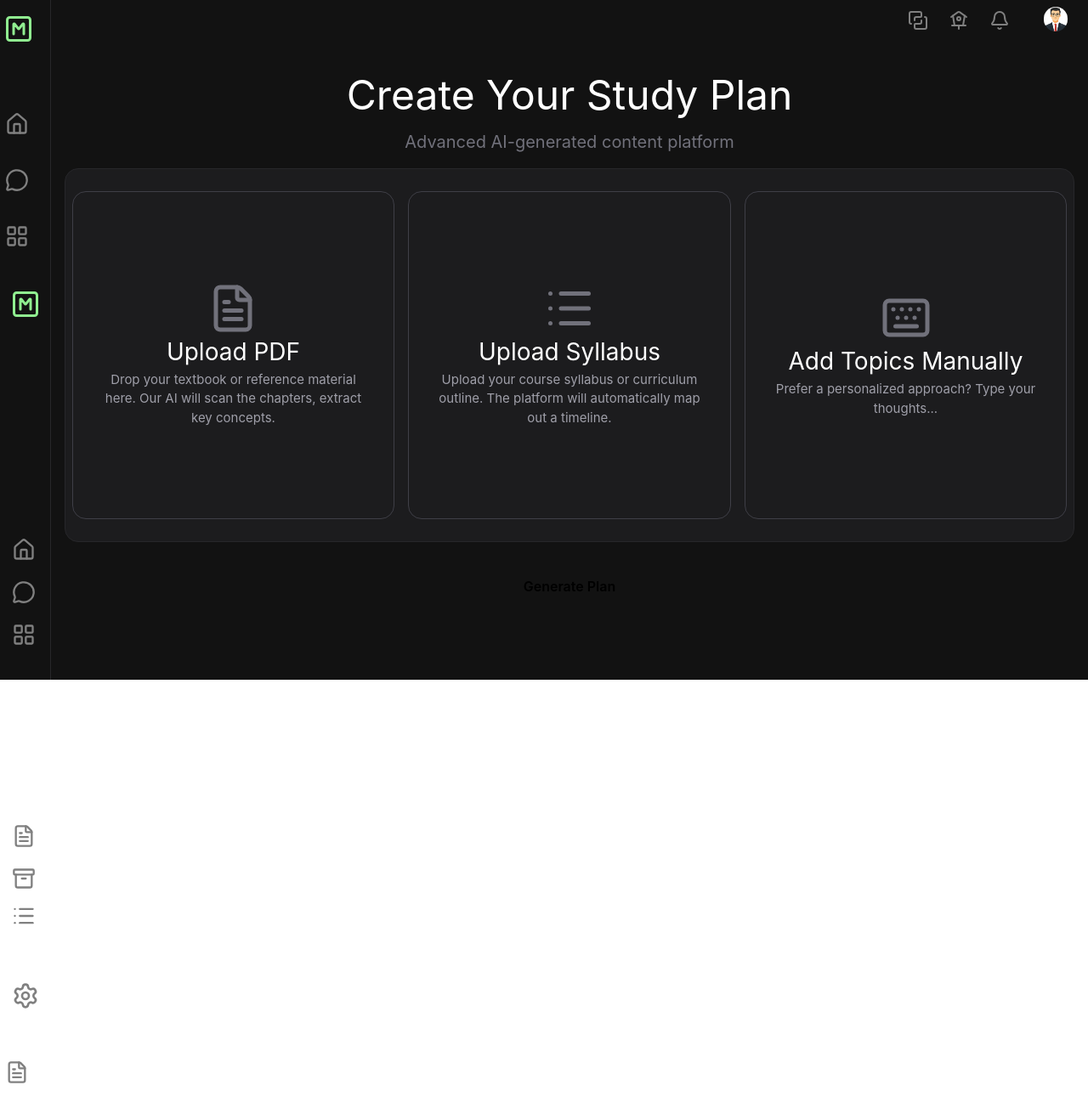
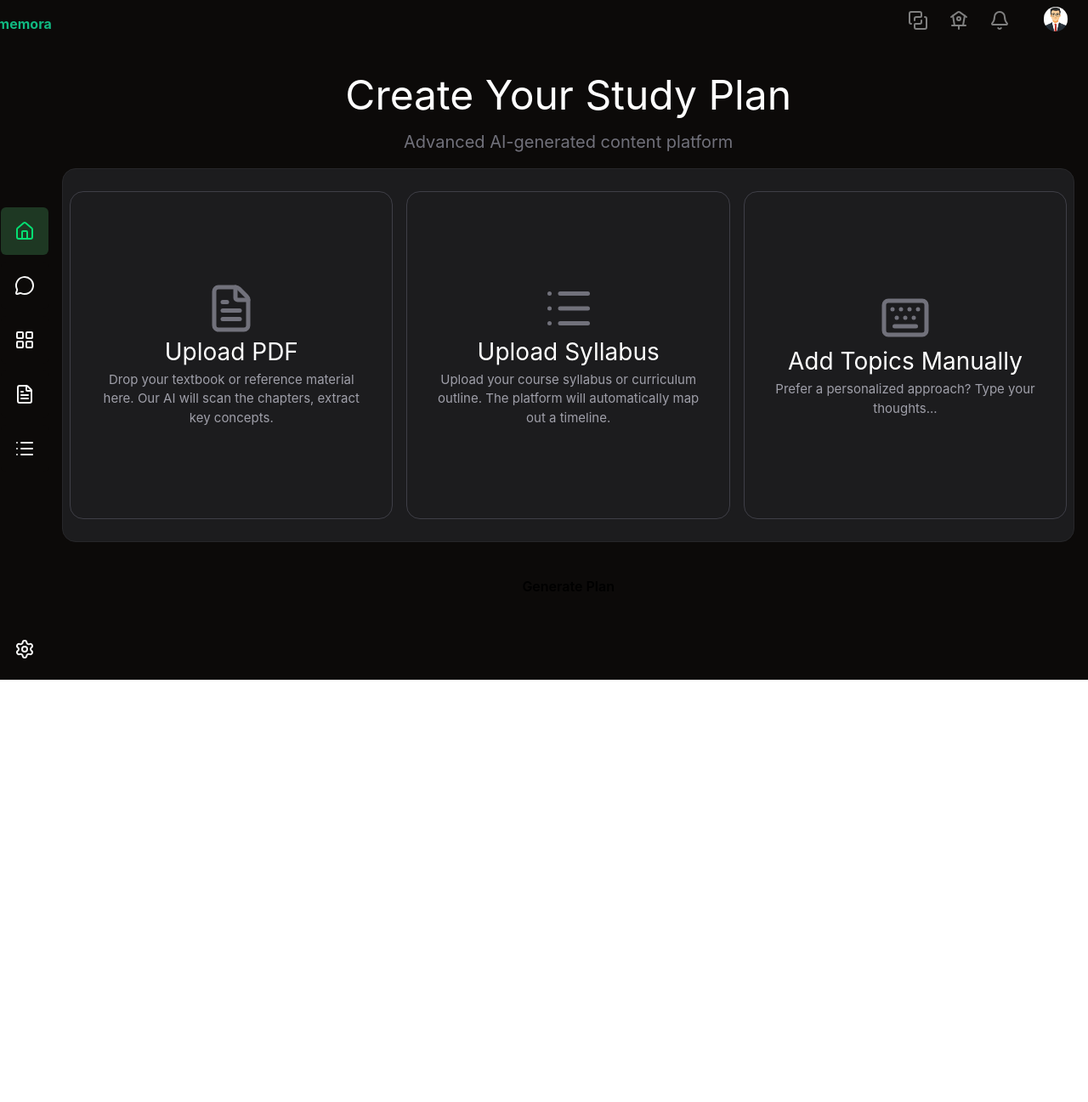
Before and after one commit to Dev-Saurabh-K/memora, a React (Vite) app: page /page2 in a window 1280 px wide. Shown: the top 1297 px of the page at 85% size. After the commit the page ends 800 px from the top, so only its background shows below. Built offline with nearby package versions, Linux system fonts and the light colour scheme.

Commit message:
liftside navbar

```diff
--- a/src/Pages/Authentication/Login.jsx
+++ b/src/Pages/Authentication/Login.jsx
@@ -68,7 +68,7 @@ const Login = () => {
 
   return (
     <div className="flex min-h-screen items-center justify-center bg-black px-4 text-stone-950 flex-col">
-      <Logo />
+      <Logo classname={"text-7xl"}/>
 
       <h2 className="text-[#F8FAFC] font-sans text-3xl font-bold">
         Welcome back!
--- a/src/Pages/Authentication/Logo.jsx
+++ b/src/Pages/Authentication/Logo.jsx
@@ -1,9 +1,9 @@
 
 
-const Logo = ()=>{
+const Logo = ({classname})=>{
 
     return(
-        <div className="text-[#10B981]  font-sans text-8xl font-bold fixed top-4">
+        <div className={`text-[#10B981]  font-sans font-bold fixed top-4 ${classname}`}>
             memora
         </div>
     )
--- a/src/Pages/Authentication/Signup.jsx
+++ b/src/Pages/Authentication/Signup.jsx
@@ -66,7 +66,7 @@ const Signup = () => {
 
   return (
     <div className="flex min-h-screen items-center justify-center bg-black px-4 text-stone-950 flex-col">
-      <Logo />
+      <Logo classname={"text-7xl"}/>
       <h2 className="text-[#F8FAFC] font-sans text-3xl font-bold">Create an account</h2>
       <p className="text-[#F8FAFC] font-sans">Start your learning adventure today</p>
 
--- a/src/Pages/Page2/Logo.jsx
+++ b/src/Pages/Page2/Logo.jsx
@@ -1,13 +1,12 @@
-
-import {SquareM} from "lucide-react"
 
 
-const Logo = () => {
-  return (
-    <div >
-      <SquareM className='lg:w-9 lg:h-9' size={25} color='lightgreen'/>
-    </div>
-  )
+const Logo = ({classname})=>{
+
+    return(
+        <div className={`text-[#10B981]  font-sans font-bold fixed top-4 ${classname}`}>
+            memora
+        </div>
+    )
 }
 
-export default Logo
+export default Logo;
--- a/src/Pages/Page2/SideBarButtons.jsx
+++ b/src/Pages/Page2/SideBarButtons.jsx
@@ -1,4 +1,4 @@
-
+import { useState } from "react";
 import {
   Home,
   MessageCircle,
@@ -7,97 +7,54 @@ import {
   Archive,
   List,
   Settings,
+  FileX,
 } from "lucide-react";
 import Logo from "./Logo";
-import { Link } from "react-router-dom";
-const SideBarButtons = (props) => {
-  return (
-    <div className=" h-screen flex flex-col justify-between">
-      <div>
-        <div className="mt-4 px-2 ">
-          <Logo />
-        </div>
-
-        <div className="lg:mt-20 mt-15 mb-8 flex flex-col px-2 gap-8">
-          <Link to="/home">
-            <button className="cursor-pointer hover:scale-120 transition duration-300">
-              <Home size={23} color="gray" className="lg:w-8 lg:h-7" />
-            </button>
-          </Link>
-
-          <Link to="/chat">
-            <button className="cursor-pointer hover:scale-120 transition duration-300">
-              <MessageCircle size={23} color="gray" className="lg:w-8 lg:h-7" />
-            </button>
-          </Link>
-
-          <button className="cursor-pointer hover:scale-120 transition duration-300">
-            <LayoutGrid size={23} color="gray" className="lg:w-8 lg:h-7" />
-          </button>
-
-        <div className=' h-screen flex flex-col justify-between'>
+import { Link, useLocation } from "react-router-dom";
 
 
-            <div className='mt-4 px-2 '><Logo/></div>
-
-
-                <div className='lg:mt-20 mt-15 mb-8 flex flex-col px-2 gap-4'>
-
-                    <Link to="/home">
-                    <button className='cursor-pointer hover:scale-120 transition duration-300'>
-                        <Home size={23} color="gray" className='lg:w-8 lg:h-7' />
-                    </button>
-                    </Link>
-
-                    <Link to="/chat">
-                    <button className='cursor-pointer hover:scale-120 transition duration-300'><MessageCircle size={23} color="gray" className='lg:w-8 lg:h-7' />
-                    </button>
-                    </Link>
-
-                    <button className='cursor-pointer hover:scale-120 transition duration-300'><LayoutGrid size={23} color="gray" className='lg:w-8 lg:h-7' /></button>
-                </div>
-
-                <div className=' mb-8 flex flex-col px-2 gap-4'>
-
-                    <Link to="/study-notes">
-                    <button className='cursor-pointer hover:scale-120 transition duration-300'>
-                        <FileText size={23} color="gray" className='lg:w-8 lg:h-7' /></button>
-                    </Link>
-
-                    <button className='cursor-pointer hover:scale-120 transition duration-300'>
-                        <Archive size={23} color="gray" className='lg:w-8 lg:h-7' /></button>
-
-
-                    <button className='cursor-pointer hover:scale-120 transition duration-300'><List size={23} color="gray" className='lg:w-8 lg:h-7' /></button>
-                </div>
-
-            </div>
-
-            <div className=' mb-4 lg:mb-7 flex flex-col px-2'>
-                <button className='cursor-pointer hover:scale-110 transition duration-320'>
-                    <Settings size={25} color="gray" className='lg:w-9 lg:h-8'  /></button>
-            </div>
-
-
-          <button className="cursor-pointer hover:scale-120 transition duration-300">
-            <FileText size={23} color="gray" className="lg:w-8 lg:h-7" />
-          </button>
-          <button className="cursor-pointer hover:scale-120 transition duration-300">
-            <Archive size={23} color="gray" className="lg:w-8 lg:h-7" />
-          </button>
-          <button className="cursor-pointer hover:scale-120 transition duration-300">
-            <List size={23} color="gray" className="lg:w-8 lg:h-7" />
-          </button>
+const SideBarButtons = () => {
+  // const [value, setValue] = useState("one");
+  // const handleChange = (event, newValue) => {
+  //   setValue(newValue);
+  // };
+  const location = useLocation();
+  console.log(location.pathname)
+  return (
+    <div className="h-screen text-stone-100 flex flex-col items-center justify-around ">
+      <Logo/>
+      <div className="h-fit flex flex-col items-center justify-center gap-2">
+        <Link to="/page2" className={`cursor-pointer rounded-md ${location.pathname=="/page2"? "bg-[rgba(84,192,111,0.25)]":"bg-stone-950"}`}>
+        <div>
+          <Home className={`${location.pathname=="/page2"? "text-green-400":"text-stone-100"} m-4`}/>
         </div>
+        </Link>
+        <Link to="/chat" className={`cursor-pointer rounded-md ${location.pathname=="/chat"? "bg-[rgba(84,192,111,0.25)] ":"bg-stone-950"}`}>
+        <div >
+          <MessageCircle className={`${location.pathname=="/chat"? "text-green-400":"text-stone-100"} m-4`}/>
+        </div>
+        </Link>
+        <Link to="/home" className={`cursor-pointer rounded-md ${location.pathname=="/home"? "bg-[rgba(84,192,111,0.25)] ":"bg-stone-950"}`}>
+        <div >
+          <LayoutGrid className={`${location.pathname=="/home"? "text-green-400":"text-stone-100"} m-4`}/>
+        </div>
+        </Link>
+        <Link to="/study-notes" className={`cursor-pointer rounded-md ${location.pathname=="/study-notes"? "bg-[rgba(84,192,111,0.25)] ":"bg-stone-950"}`}>
+        <div >
+          <FileText className={`${location.pathname=="/study-notes"? "text-green-400":"text-stone-100"} m-4`}/>
+        </div>
+        </Link>
+        <Link to="/history" className={`cursor-pointer rounded-md ${location.pathname=="/history"? "bg-[rgba(84,192,111,0.25)] ":"bg-stone-950"}`}>
+        <div >
+          <List className={`${location.pathname=="/history"? "text-green-400":"text-stone-100"} m-4`}/>
+        </div>
+        </Link>
       </div>
-
-      <div className=" mb-4 lg:mb-7 flex flex-col px-2">
-        <button className="cursor-pointer hover:scale-110 transition duration-320">
-          <Settings size={25} color="gray" className="lg:w-9 lg:h-8" />
-        </button>
+      <div className="fixed bottom-6">
+        <Settings/>
       </div>
     </div>
-  )
+  );
 };
 
 export default SideBarButtons;
--- a/src/Pages/Page2/Sidebar.jsx
+++ b/src/Pages/Page2/Sidebar.jsx
@@ -4,7 +4,7 @@ import SideBarButtons from "./SideBarButtons";
 const Sidebar = () => {
   return (
     <>
-      <div className="h-full w-10 border-r border-zinc-800 lg:w-15 flex justify-center   ">
+      <div className="h-full w-10  lg:w-15 flex justify-center   ">
         <SideBarButtons />
       </div>
     </>
--- a/src/Pages/Page2/page2.jsx
+++ b/src/Pages/Page2/page2.jsx
@@ -7,7 +7,7 @@ import GenerateButton from './GenerateButton'
 
 function page2(props) {
     return (
-        <div className='bg-[#121212] flex h-screen w-full'>
+        <div className='bg-stone-950 flex h-screen w-full '>
 
             <Sidebar />
             <div className='w-full flex flex-col items-center'>
```
